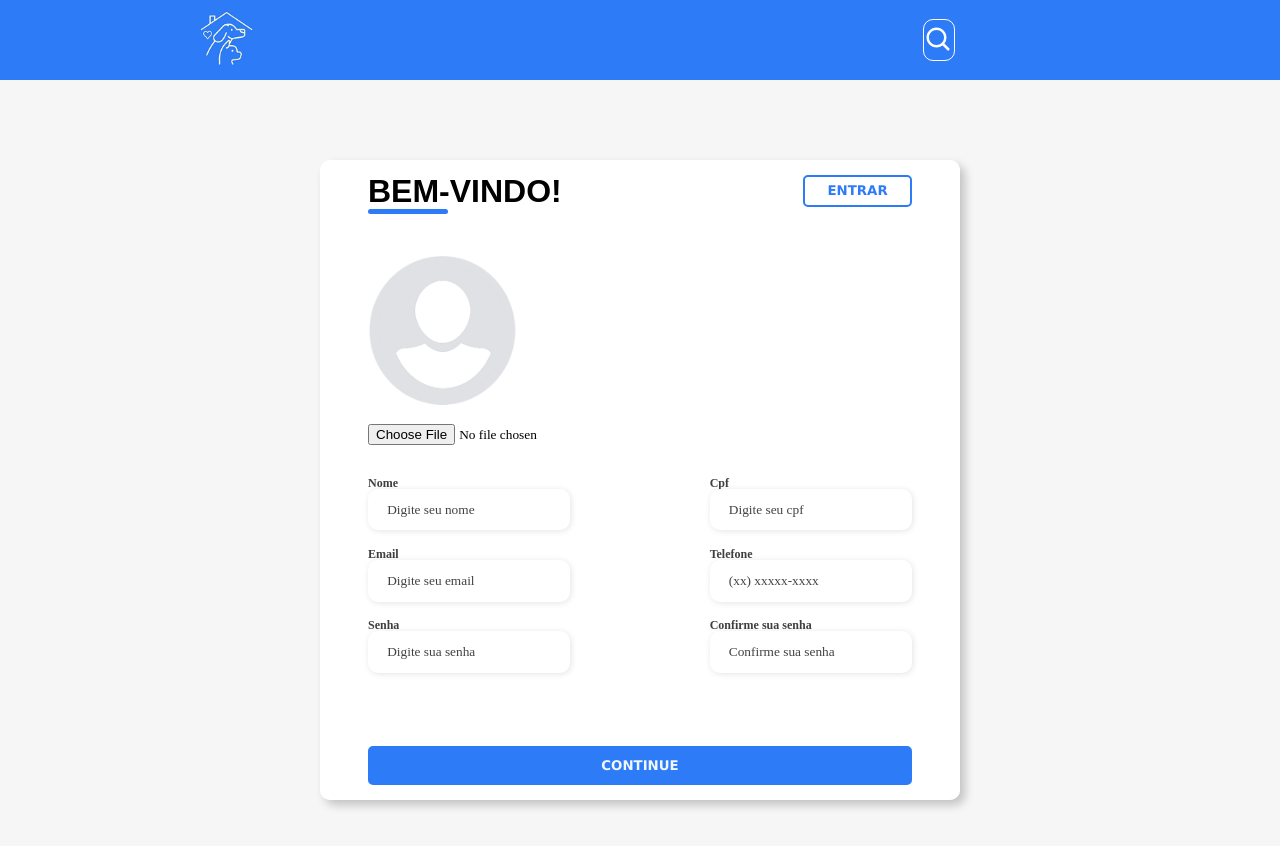
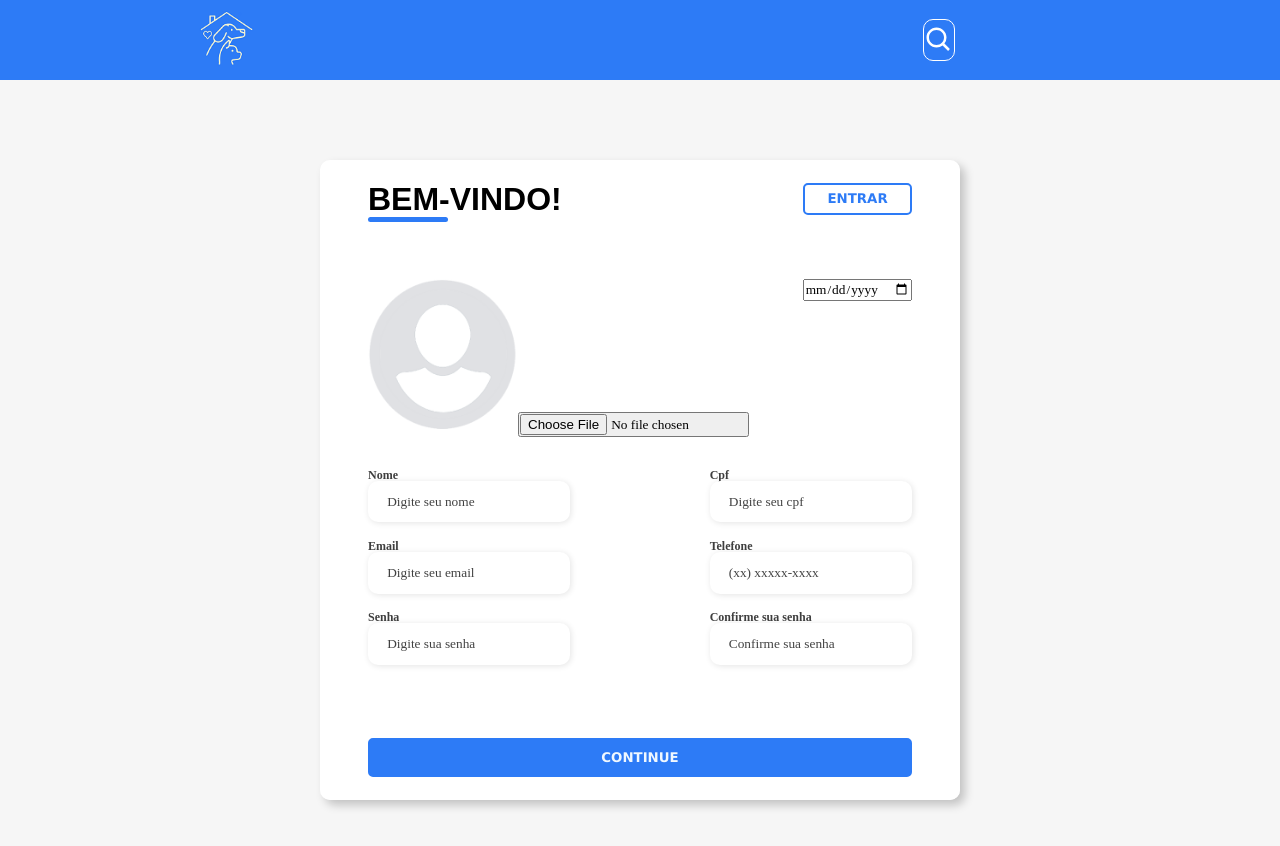
Before and after one commit to dudagiglioli/adotalp--web, a React (Create React App) app: page / in a window 1280 px wide. Shown: the top 846 px of the page. Built offline with nearby package versions, Linux system fonts and the light colour scheme.

Commit message:
Add display in ImageInput

```diff
--- a/src/pages/Cadastro/Cadastro.module.scss
+++ b/src/pages/Cadastro/Cadastro.module.scss
@@ -90,6 +90,18 @@
     position: absolute;
     border-radius: 10px;
 }
+
+.avatarGroup {
+    display: flex;
+    flex-wrap: wrap;
+    justify-content: space-between;
+    padding: 1rem 0;
+}
+.avatarBox{
+    display: flex;
+    margin-bottom: 1.1rem;
+}
+
 .inputGroup {
     display: flex;
     flex-wrap: wrap;
--- a/src/pages/Cadastro/ImageInput/imageinput.js
+++ b/src/pages/Cadastro/ImageInput/imageinput.js
@@ -1,6 +1,6 @@
 import React, { useState } from "react";
 import endImg from "./icone_usuario.png";
-
+import styles from "./ImageInput.module.scss"
 
 function App() {
 
@@ -16,9 +16,11 @@ function App() {
     <div>
 
       <form onSubmit={uploadImage}>
-        {image ? <img src={URL.createObjectURL(image)} alt="Imagem" width="150" height="150" /> : <img src={endImg} alt="Imagem" width="150" height="150" />}<br /><br />
-        <input type="file" name="image" onChange={e => setImage(e.target.files[0])} /><br /><br />
+        {image ? <img src={URL.createObjectURL(image)} alt="Imagem" width="150" height="150" /> : <img src={endImg} alt="Imagem" width="150" height="150" />}
 
+        <button>
+          <input type="file" name="image" onChange={e => setImage(e.target.files[0])} className={styles.imageInput}/>
+        </button>
       </form>
     </div>
   );
--- a/src/pages/Cadastro/cadastro.tsx
+++ b/src/pages/Cadastro/cadastro.tsx
@@ -1,9 +1,8 @@
 import styles from "./Cadastro.module.scss";
 import cat from "../../assets/Cat.png";
-import App from "./ImageInput/imageinput";
+import ImageInput from "./ImageInput/imageinput";
 
 export default function Cadastro() {
-
   return (
     <body className={styles.back}>
       <div className={styles.container}>
@@ -24,7 +23,14 @@ export default function Cadastro() {
               </div>
             </div>
 
-              <App/>
+            <div className={styles.avatarGroup}>
+              <div className={styles.avatrBox}>
+                <ImageInput />
+              </div>
+              <div className={styles.avatrBox}>
+                <input type="date"/>
+              </div>
+            </div>
 
             <div className={styles.inputGroup}>
               <div className={styles.inputBox}>
```
Also changed, not shown: src/pages/Cadastro/ImageInput/ImageInput.module.scss (added).
